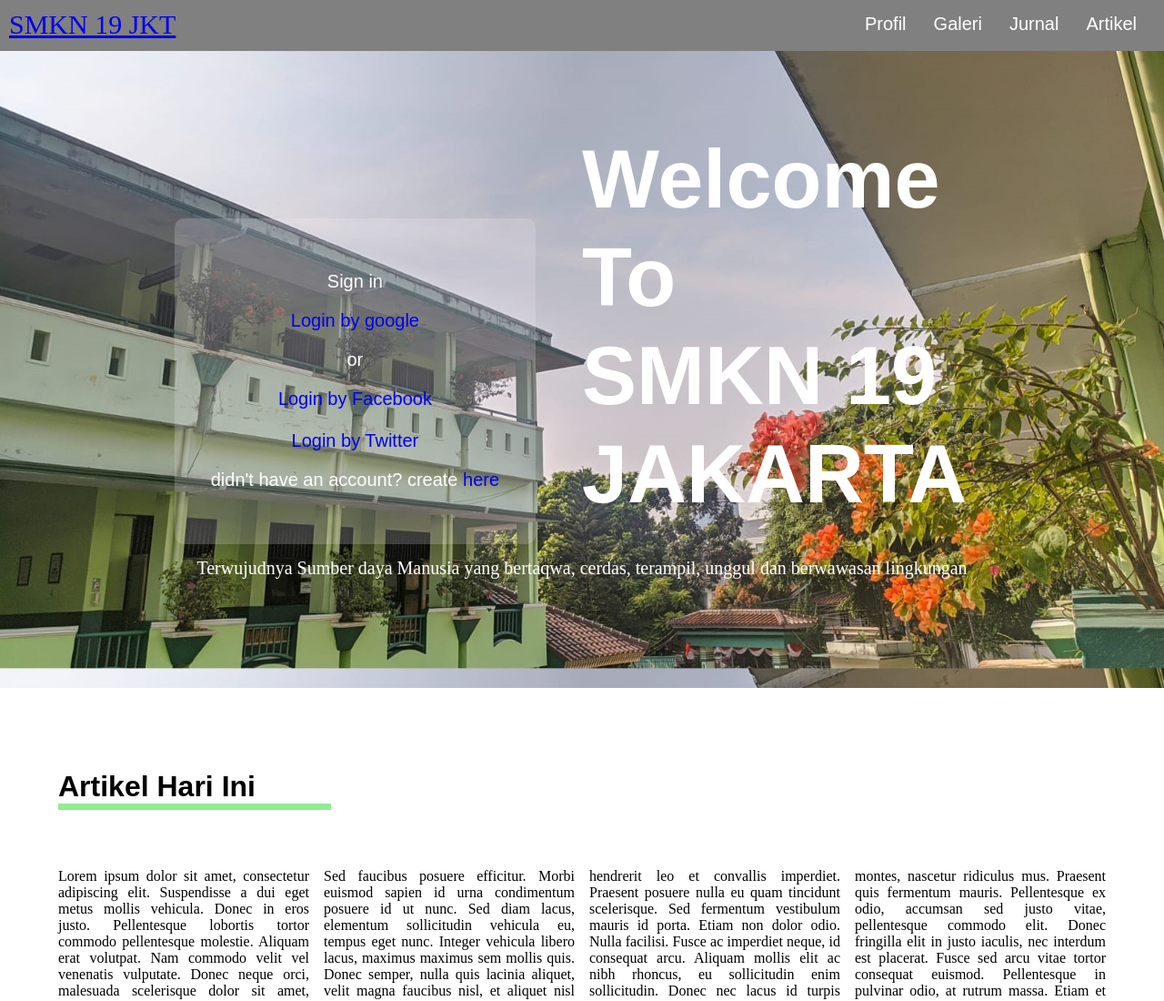
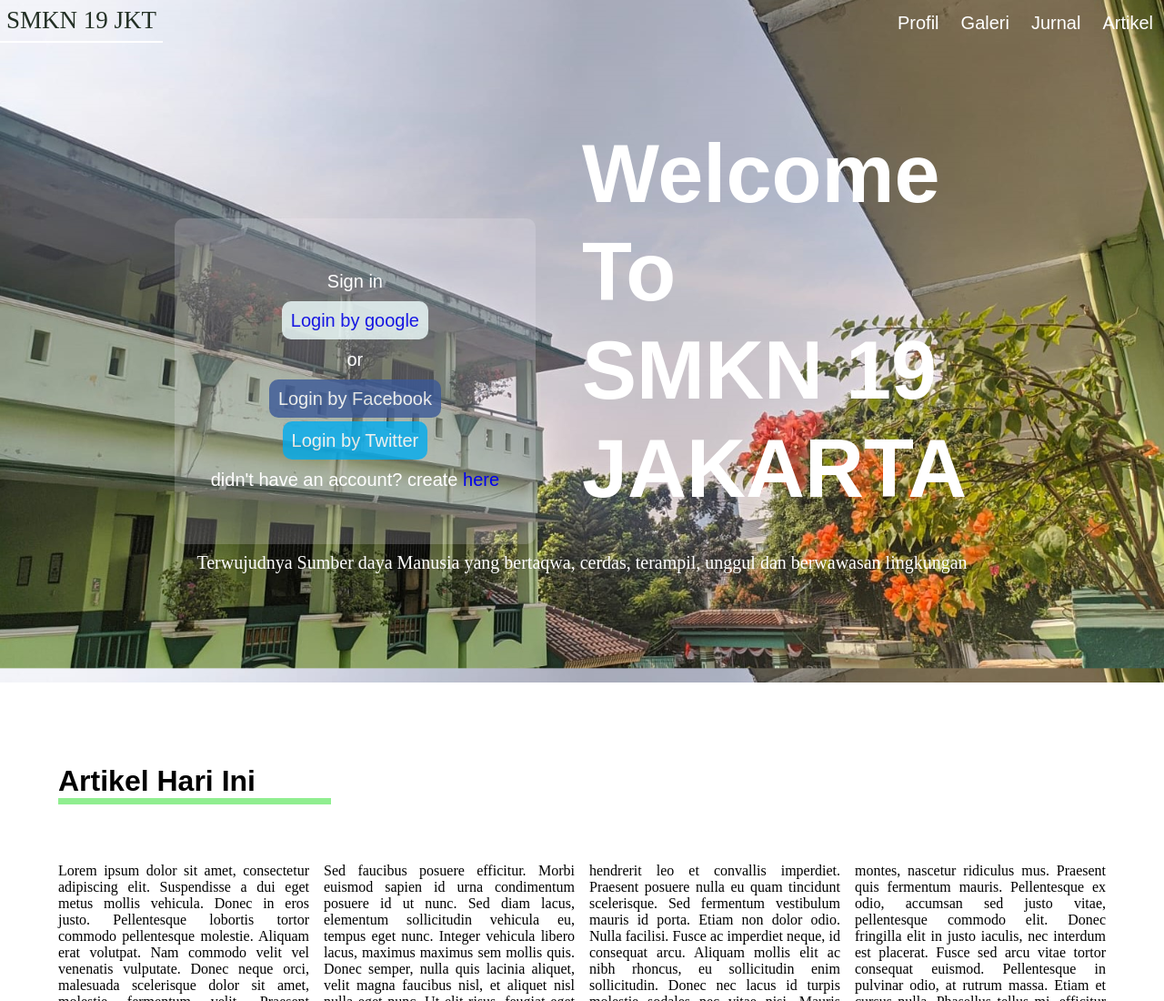
Before and after one commit to suryaax/latihan, a plain HTML site: page index.html in a window 1280 px wide. Shown: the top 1100 px of the page at 91% size. Drawn offline with Linux system fonts and the light colour scheme.

Commit message:
Update stylepdw.css

```diff
--- a/stylepdw.css
+++ b/stylepdw.css
@@ -8,9 +8,8 @@
 }
 .header {
     overflow: hidden;
-    background-color: grey;
-    color: white;
-    height: 8%;
+    /* color: white; */
+    height: 50px;
     width: 100%;
     margin: 0;
 }
@@ -18,30 +17,43 @@
 .logo {
     float: left;
     align-items: center;
-    padding: 10px;
-    font-size: 30px;
+    padding: 7px;
+    font-size: 27px;
     display: flex;
+    border: 10px;
 }
 
-
+.logo a{
+    text-decoration: none;
+    color: rgb(35, 48, 37);
+}
+.logo:hover{
+    border-bottom: 2px solid white;
+}
 .navmenu {
     float: right;
+    margin: 0;
+    padding: 0;
     display: flex;
     align-items: center;
     justify-content: space-evenly;
-    margin: 15px;
     font-family: sans-serif;
+    font-style: normal;
     font-size: 20px;
+    height: 50px;
 }
 
 .navmenu a{
-    padding: 0 15px;
+    padding: 12px 12px;
     text-decoration: none;
     color: white;
 }
-
+.navmenu a:hover{
+    /* margin-top: 0;
+    margin-bottom: 0; */
+    border-bottom: 2px solid white;
+}
 .mainbody {
-    /* background: linear-gradient(to top, rgb(255, 255, 255,1),transparent); */
     color: white;
     width: 100%;
     height: 100%;
@@ -106,32 +118,39 @@
     padding: 0;
     color: white;
 }
-.btn{
-    padding: 20px;
-}
+
 .buton a{
     text-decoration: none;
     text-align: center;
 }
-.google{
+.btn_google{
     color: blue;
-    background-color: azure;
+    background-color: rgb(240, 255, 255);
     padding: 10px 10px;
     border-radius: 10px 10px 10px 10px;
+    opacity: 0.8;
+    transition: 0.3s;
 }
-.fb{
+.btn_fb{
     color: white;
-    background-color: #3b5998;
+    background-color: rgb(59, 89, 152);
     padding: 10px 10px;
     border-radius: 10px 10px 10px 10px;
+    opacity: 0.8;
+    transition: 0.3s;
 }
-.twt{
-
+.btn_twt{
     color: white;
-    background-color: #00acee;
+    background-color: rgb(0, 172, 240);
     padding: 10px 10px;
     border-radius: 10px 10px 10px 10px;
+    opacity: 0.8;
+    transition: 0.3s;
 }
+.btn_google:hover {opacity: 1;}
+.btn_fb:hover {opacity: 1;}
+.btn_twt:hover {opacity: 1;}
+
 .Artikel{
     background-color: white;
     width: 100%;
```
